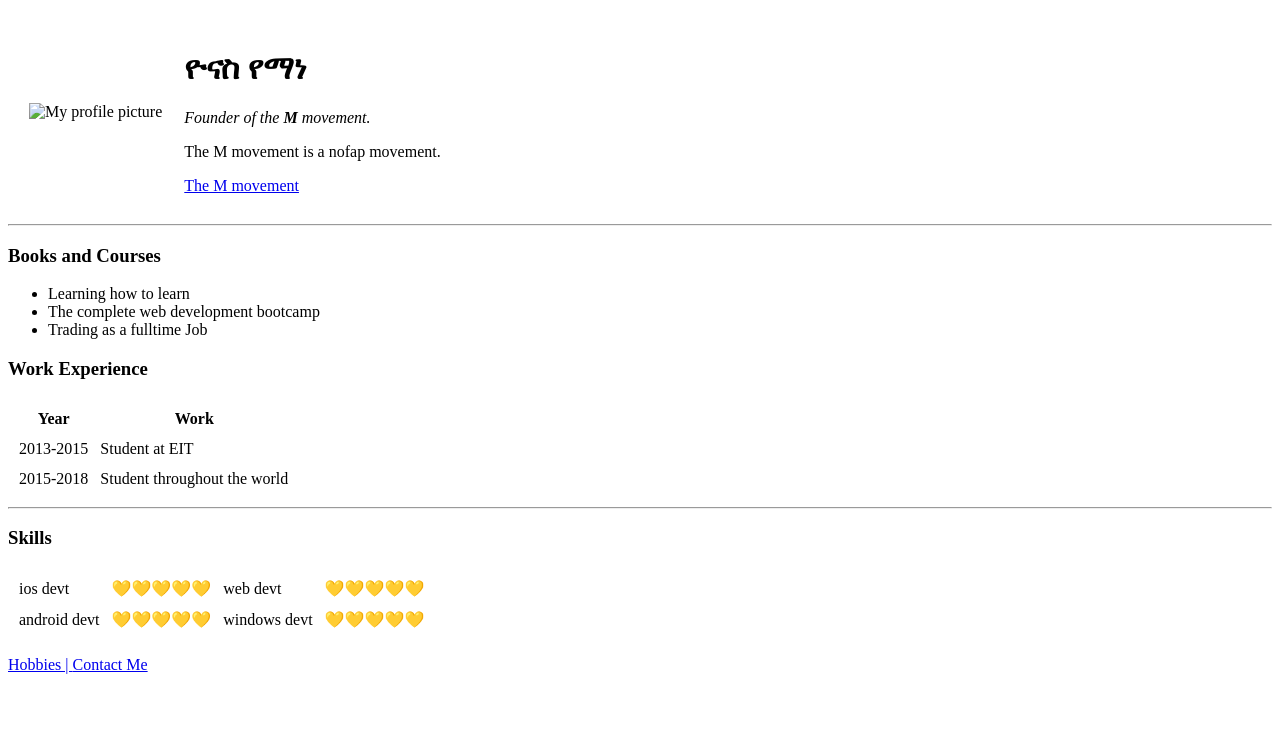
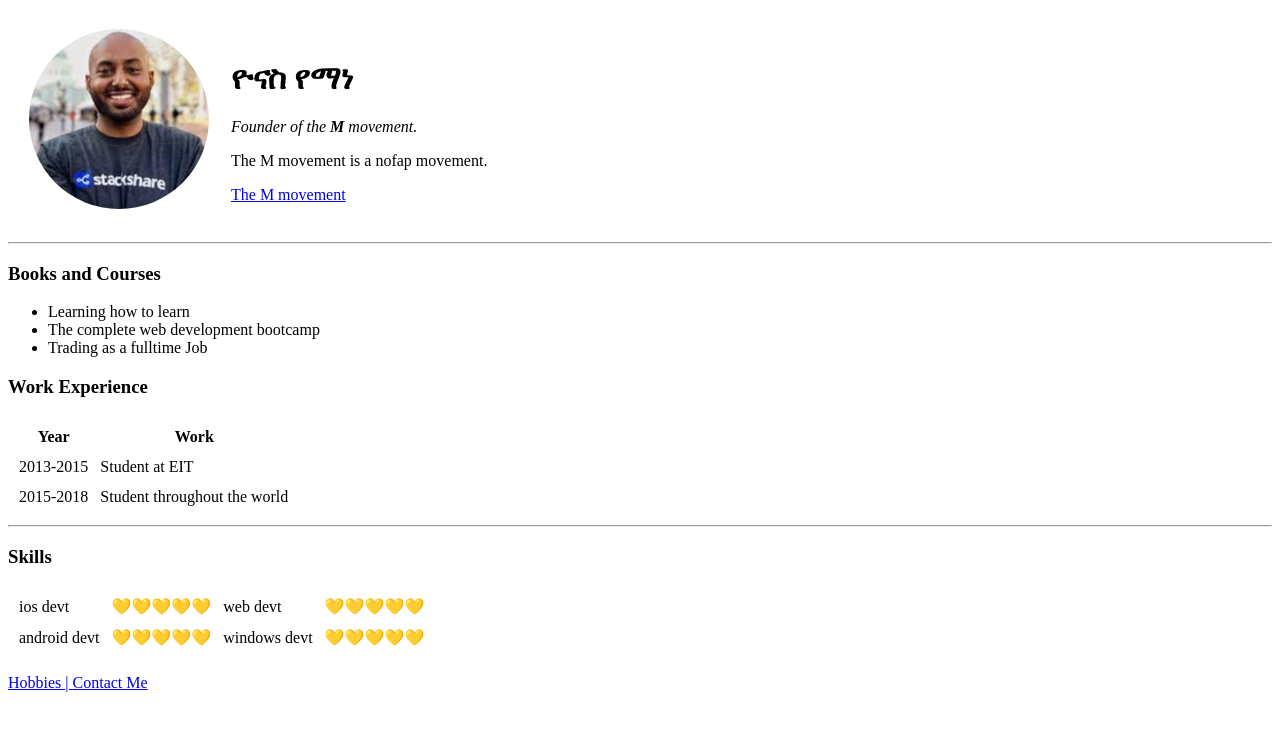
Before and after one commit to Jonahjava/CV, a plain HTML site: page index.html in a window 1280 px wide. Drawn offline with Linux system fonts and the light colour scheme.

Commit message:
Update index.html

```diff
--- a/index.html
+++ b/index.html
@@ -7,7 +7,7 @@
 </head>
 <body>
     <table cellspacing="20">
-    <td><img src="images/yonas.png" alt="My profile picture"></td>
+    <td><img src="yonas.png" alt="My profile picture"></td>
     <td><h1>ዮናስ የማነ</h1>
     <p><em>Founder of the <strong>M</strong> movement.</em></p>
     <p>The M movement is a nofap movement.</p>
```
